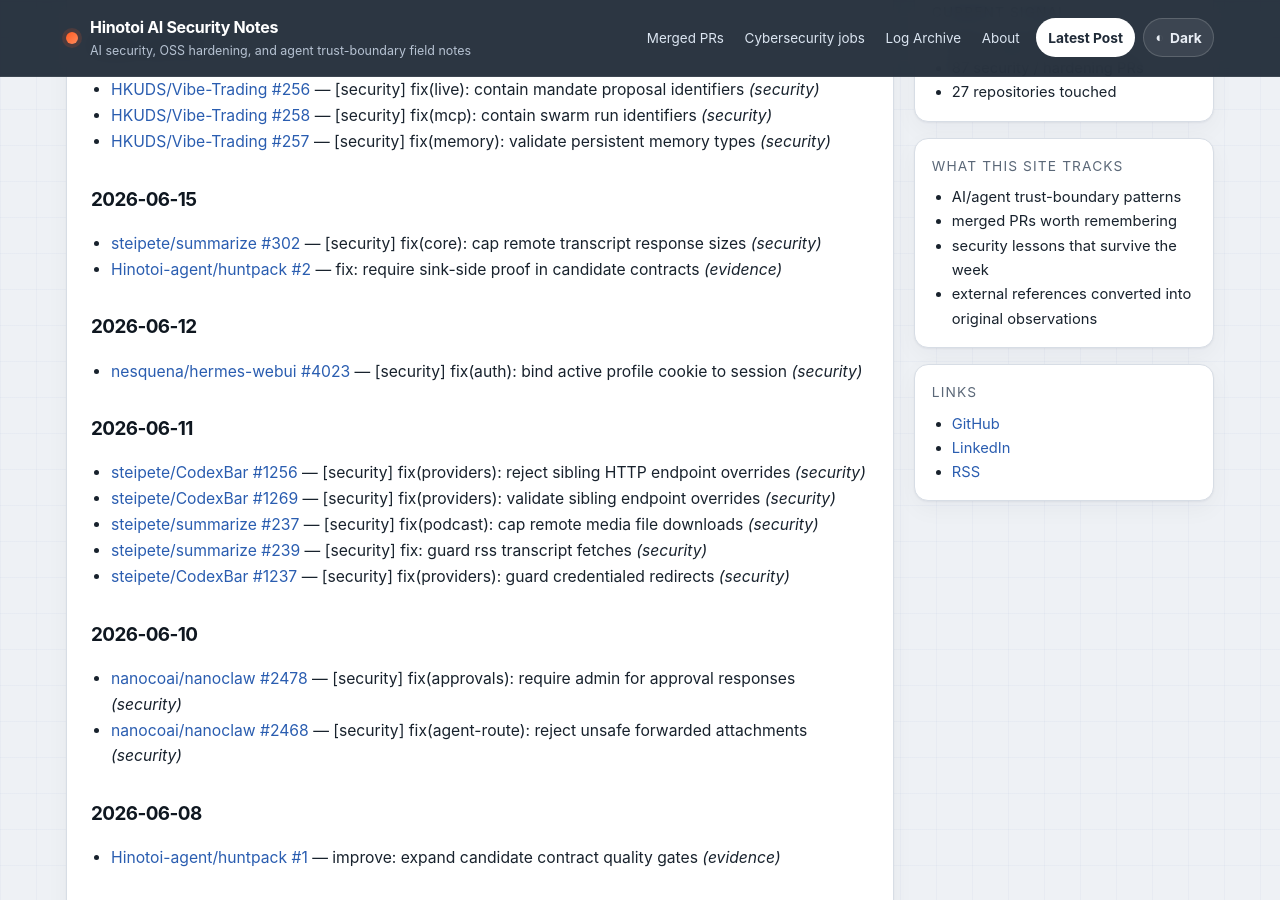
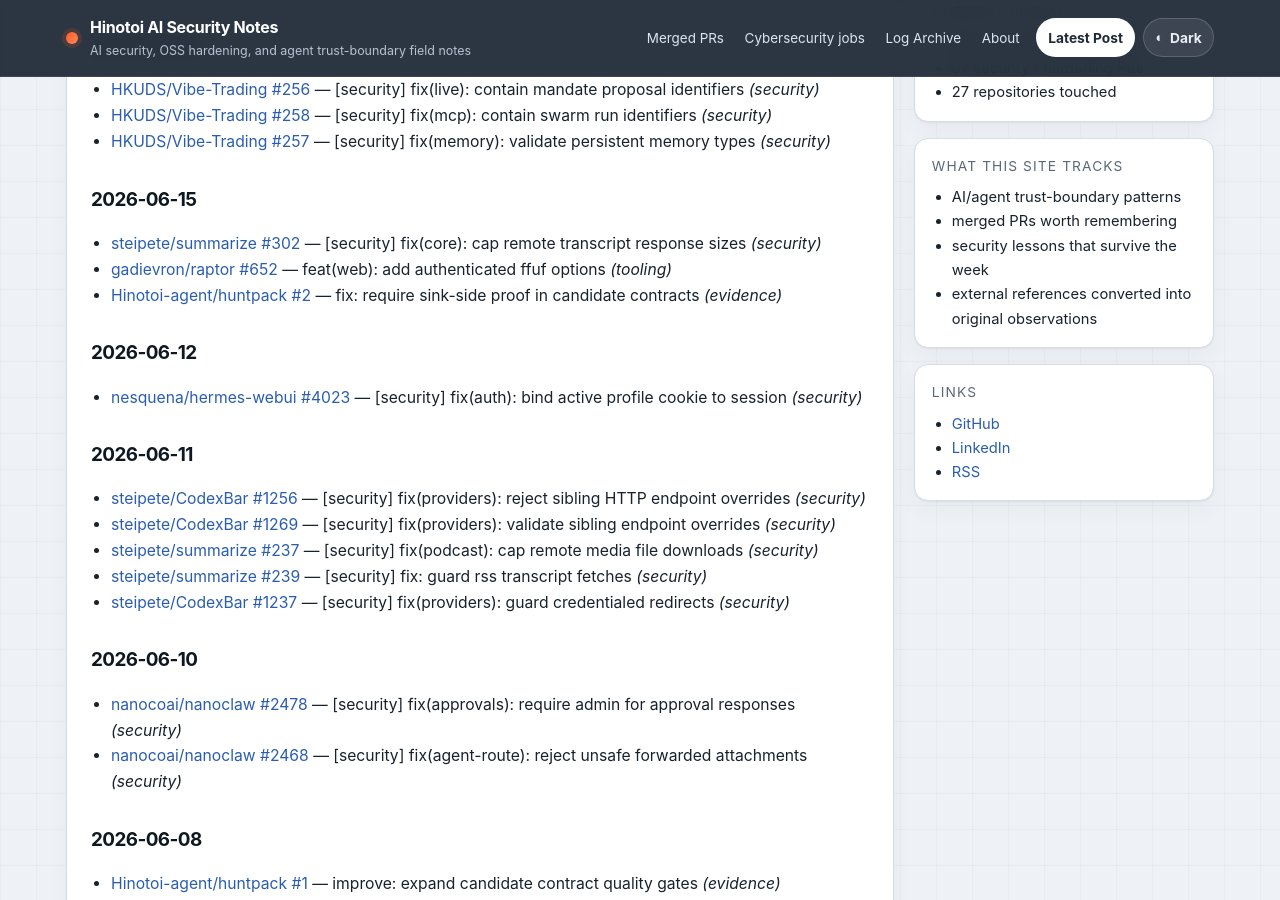
Before and after one commit to Hinotoi-agent/Hinotoi-agent.github.io, a Jekyll site: the page built from merged-prs/2026-06.md, in a window 1280 px wide and 900 px high, scrolled down 1115 px. Built offline with Jekyll 4.4.1, drawn with Linux system fonts in a browser that asks for light colours.

Commit message:
docs: surface historical backfill in June archive

```diff
--- a/merged-prs/2026-06.md
+++ b/merged-prs/2026-06.md
@@ -39,6 +39,7 @@
 
 ## 2026-06-15
 - [steipete/summarize #302](https://github.com/steipete/summarize/pull/302) — [security] fix(core): cap remote transcript response sizes _(security)_
+- [gadievron/raptor #652](https://github.com/gadievron/raptor/pull/652) — feat(web): add authenticated ffuf options _(tooling)_
 - [Hinotoi-agent/huntpack #2](https://github.com/Hinotoi-agent/huntpack/pull/2) — fix: require sink-side proof in candidate contracts _(evidence)_
 
 ## 2026-06-12
```
